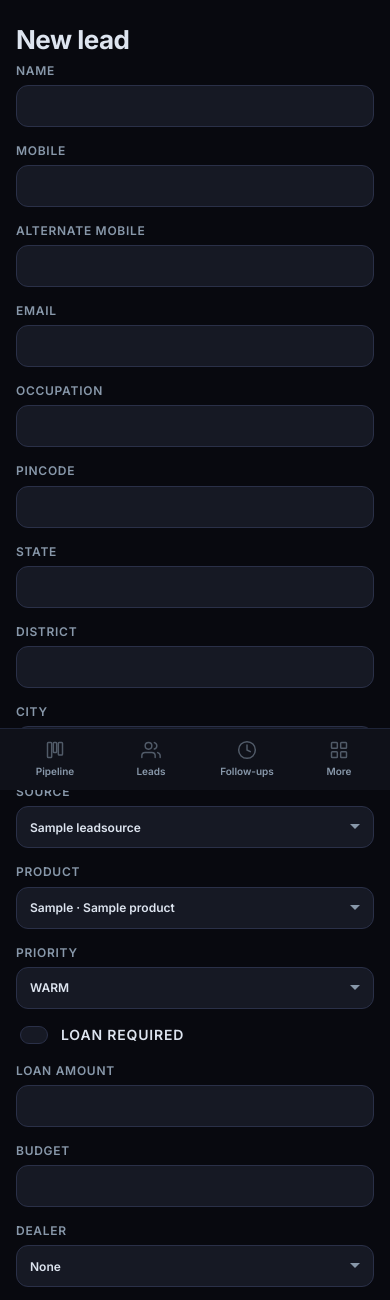
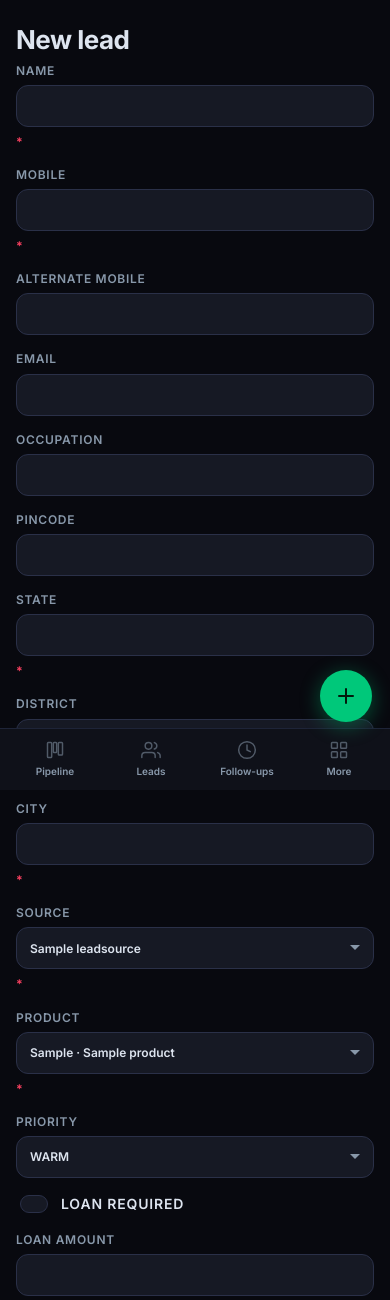
Before and after one commit to naman-kumar05/ADRYA-CRM, a Django app: page /leads/new/ in a window 390 px wide. Shown: the part 54-1354 px from the top of the page. Run offline with Django 5.2, Linux system fonts and the light colour scheme; a user stored in the database is signed in; tables that the repository leaves empty hold one stand-in row (values such as "Sample post"); data that the repository does not hold is empty; parts of the project's set-up code (start-up, migrations or seed data) failed here and were passed over.

Commit message:
feat: empty states, loading button states, mobile FAB, required field indicators (Tasks 10 & 11)
- base.html: FAB (mobile-only, can_write_leads gated) + toast/cmd palette already present
- leads/customers/loans.html: {% empty %} blocks replaced with illustrated empty states
- lead_new.html: required class on Name, Mobile, State, District, City, Source, Product labels
- app.js: initForms guards with !classList.contains('loading') to prevent double-fire

Co-Authored-By: Claude Sonnet 4.6 <noreply@anthropic.com>

```diff
--- a/static/crm/app.js
+++ b/static/crm/app.js
@@ -233,10 +233,10 @@ window.ADYRA = (() => {
   function initForms() {
     document.querySelectorAll('form').forEach(form => {
       form.addEventListener('submit', () => {
-        const btn = form.querySelector('[type="submit"]');
-        if (btn) {
+        const btn = form.querySelector('button[type="submit"]');
+        if (btn && !btn.classList.contains('loading')) {
+          btn.classList.add('loading');
           btn.disabled = true;
-          btn.classList.add('loading');
         }
       });
     });
--- a/templates/base.html
+++ b/templates/base.html
@@ -220,6 +220,14 @@
   </details>
 </nav>
 
+{% if can_write_leads %}
+<a href="{% url 'lead-new' %}" class="fab" aria-label="New lead">
+  <svg width="24" height="24" viewBox="0 0 24 24" stroke="currentColor" fill="none" stroke-width="2" stroke-linecap="round" stroke-linejoin="round">
+    <line x1="12" y1="5" x2="12" y2="19"/><line x1="5" y1="12" x2="19" y2="12"/>
+  </svg>
+</a>
+{% endif %}
+
 {# ── Toast container ──────────────────────────────────────────────────── #}
 <div id="toast-container" aria-live="polite"></div>
 
--- a/templates/lead_new.html
+++ b/templates/lead_new.html
@@ -14,25 +14,25 @@
   {% endif %}
   <form method="post" class="grid two">
     {% csrf_token %}
-    <label>Name <input name="name" required value="{{ posted.name }}"></label>
-    <label>Mobile <input name="mobile" required inputmode="numeric" value="{{ posted.mobile }}"></label>
+    <label class="required">Name <input name="name" required value="{{ posted.name }}"></label>
+    <label class="required">Mobile <input name="mobile" required inputmode="numeric" value="{{ posted.mobile }}"></label>
     <label>Alternate mobile <input name="alt_mobile" inputmode="numeric" value="{{ posted.alt_mobile }}"></label>
     <label>Email <input name="email" type="email" value="{{ posted.email }}"></label>
     <label>Occupation <input name="occupation" value="{{ posted.occupation }}"></label>
     <label>Pincode <input name="pincode" value="{{ posted.pincode }}"></label>
-    <label>State
+    <label class="required">State
       <input name="state" required list="states" value="{{ posted.state }}">
     </label>
-    <label>District <input name="district" required list="districts" value="{{ posted.district }}"></label>
-    <label>City <input name="city" required list="cities" value="{{ posted.city }}"></label>
-    <label>Source
+    <label class="required">District <input name="district" required list="districts" value="{{ posted.district }}"></label>
+    <label class="required">City <input name="city" required list="cities" value="{{ posted.city }}"></label>
+    <label class="required">Source
       <select name="source" required>
         {% for source in sources %}
           <option {% if posted.source == source.name %}selected{% endif %}>{{ source.name }}</option>
         {% endfor %}
       </select>
     </label>
-    <label>Product
+    <label class="required">Product
       <select name="product" required>
         {% for product in products %}
           <option value="{{ product.id }}" {% if posted.product == product.id|stringformat:"s" %}selected{% endif %}>{{ product.category }} · {{ product.name }}</option>
--- a/templates/leads.html
+++ b/templates/leads.html
@@ -22,7 +22,11 @@
           <span class="muted">{% if lead.assigned_to %}{{ lead.assigned_to.name }}{% else %}Unassigned{% endif %}</span>
         </article>
       {% empty %}
-        <p class="muted">No leads in your view.</p>
+        <div class="empty-state">
+          <svg width="48" height="48" viewBox="0 0 24 24" stroke="currentColor" fill="none" stroke-width="1.5"><path d="M17 21v-2a4 4 0 00-4-4H5a4 4 0 00-4 4v2"/><circle cx="9" cy="7" r="4"/><path d="M23 21v-2a4 4 0 00-3-3.87M16 3.13a4 4 0 010 7.75"/></svg>
+          <h3>No leads found</h3>
+          <p>{% if q %}No matches for "{{ q }}".{% else %}Nothing here yet.{% endif %}</p>
+        </div>
       {% endfor %}
     </div>
     {% if can_assign %}
```
Also changed, not shown: templates/customers.html (+7 -1 lines), templates/loans.html (+7 -1 lines).
